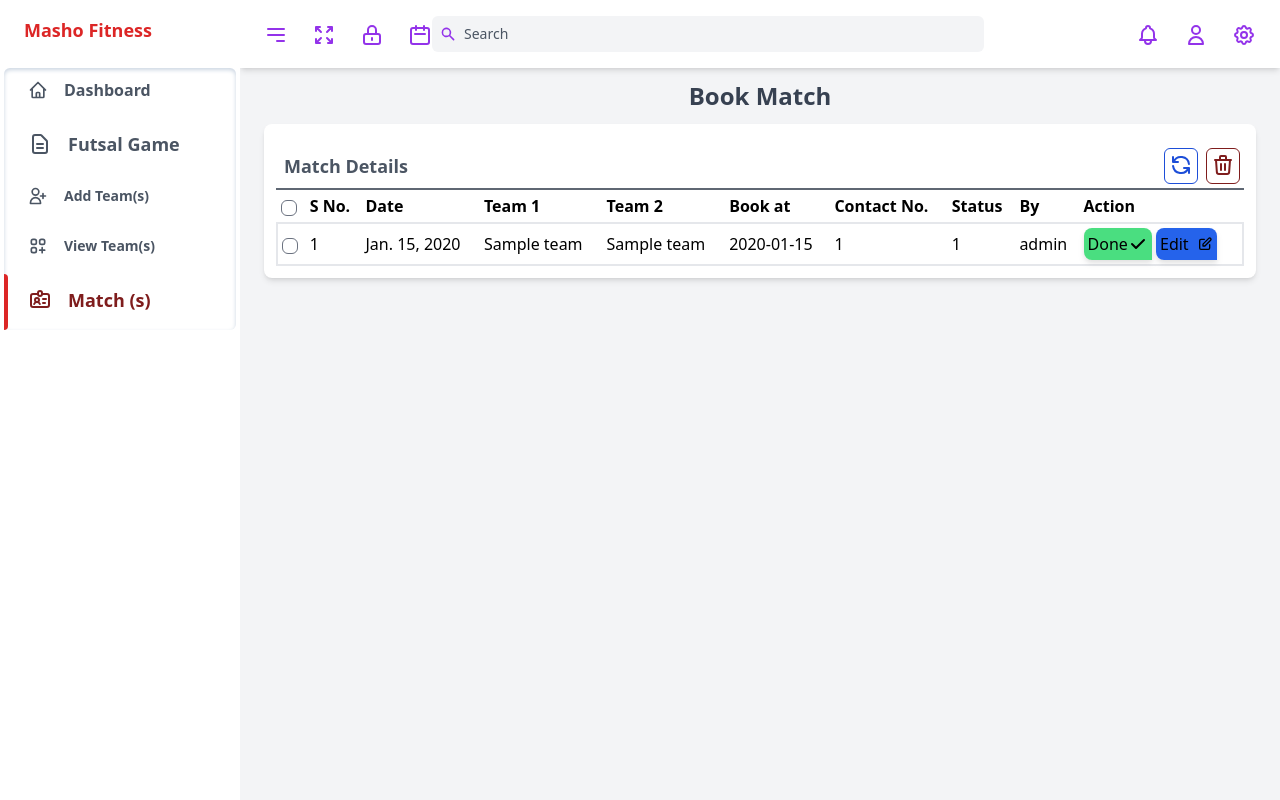
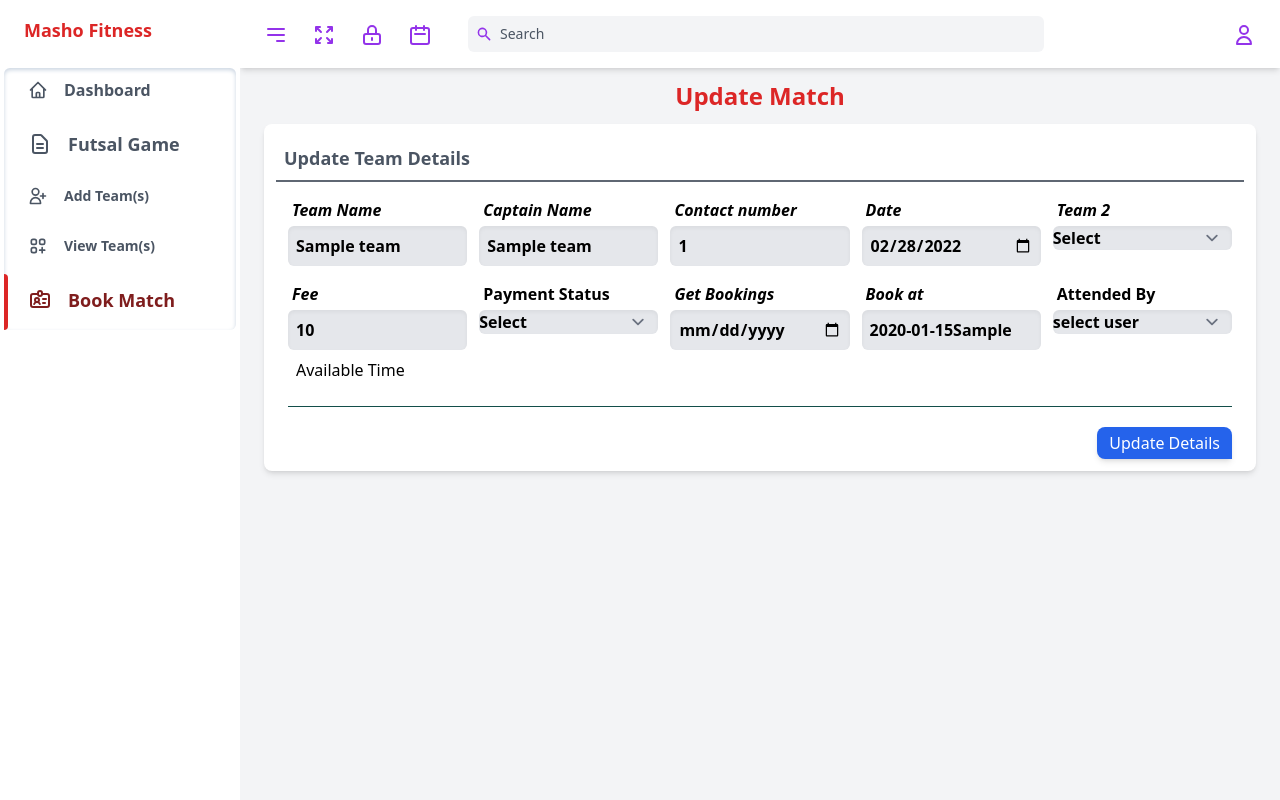
Before and after one commit to Fadhoo/MashoFitness, a Django app: page /matches/?match_edit_row_id=1 in a window 1280 px wide. Run offline with Django 3.2, Linux system fonts and the light colour scheme; tables that the repository leaves empty hold one stand-in row (values such as "Sample post"); style sheets or scripts are compiled from the project's sources; some libraries are stand-ins or nearby versions.

Commit message:
booking match update task completed of

```diff
--- a/futsal/templates/matches.html
+++ b/futsal/templates/matches.html
@@ -287,7 +287,7 @@
                                               </svg>
                                         </button>
                                     </a>
-                                    <a href="/updateFutsalMatch/?match_edit_row_id={{match.id}}">
+                                    <a href="/matches/?match_edit_row_id={{match.id}}">
                                         <button class="bg-blue-600 drop-shadow-md px-1 py-1 rounded-lg inline-flex items-center rounded-br-none">
                                             <span>Edit</span>
                                             <svg xmlns="http://www.w3.org/2000/svg" class="h-4 ml-2 w-4" fill="none" viewBox="0 0 24 24" stroke="currentColor">
--- a/futsal/templates/updateFutsalMatch.html
+++ b/futsal/templates/updateFutsalMatch.html
@@ -191,119 +191,108 @@
                             class="p-2 font-semibold text-lg text-gray-600  border-b-2 border-gray-700 border-opacity-80">
                             Update Team Details
                         </p>
-                        <form class="m-3" action="">
+                        <form class="m-3" action="/updateFutsalMatch/" method="post">
+                            {% csrf_token %}
                             <!-- Member Details-->
                             <div class="grid sm:grid-cols-1 md:grid-cols-5 font-semibold gap-3">
 
                                 <div class="flex flex-col">
                                     <label for="" class="m-1 italic">Team Name</label>
-                                    <input type="text" class="rounded-md p-2 outline-none border-none shadow-inner bg-gray-200">
+                                    <input type="text" class="rounded-md p-2 outline-none border-none shadow-inner bg-gray-200"
+                                    value="{{TeamRecord.team1.team_name}}" name="team_name1" readonly>
                                 </div>
 
                                 <div class="flex flex-col">
                                     <label for="" class="m-1 italic">Captain Name</label>
-                                    <input type="text" class="rounded-md p-2 outline-none border-none shadow-inner bg-gray-200">
+                                    <input type="text" class="rounded-md p-2 outline-none border-none shadow-inner bg-gray-200"
+                                    value="{{TeamRecord.team1.captain_name}}" name="captain-name">
                                 </div>
 
                                 <div class="flex flex-col">
                                     <label for="" class="m-1 italic">Contact number</label>
-                                    <input type="text" class="rounded-md p-2 outline-none border-none shadow-inner bg-gray-200">
+                                    <input type="text" class="rounded-md p-2 outline-none border-none shadow-inner bg-gray-200"
+                                    value="{{TeamRecord.team1.contact_number}}" name="contact-number"
+                                    >
                                 </div>
 
                                 <div class="flex flex-col">
                                     <label for="" class="m-1 italic">Date</label>
-                                    <input type="date" class="rounded-md p-2 outline-none border-none shadow-inner bg-gray-200">
+                                    <input type="date" class="rounded-md p-2 outline-none border-none shadow-inner bg-gray-200"
+                                    name="date" id="today-date">
                                 </div>
 
 
                                 <div class="flex flex-col">
                                     <label for="" class="m-1 italic">Team 2</label>
-                                    <input type="text" class="rounded-md p-2 outline-none border-none shadow-inner bg-gray-200">
+                                    <select name="team_name2" id=""
+                                        class="rounded-md bg-gray-200 outline-none border-none shadow-inner">
+                                        <option value="">Select</option>
+                                        {% for i in teamNames %}
+
+                                        <option value="{{i.team_name}}">{{i.team_name}}</option>
+                                        {% endfor %}
+                                    </select>
                                 </div>
 
                                 <div class="flex flex-col">
                                     <label for="" class="m-1 italic">Fee</label>
-                                    <input type="text" class="rounded-md p-2 outline-none border-none shadow-inner bg-gray-200">
+                                    <input type="text" class="rounded-md p-2 outline-none border-none shadow-inner bg-gray-200"
+                                    value="{{TeamRecord.fee}}" name="fee"
+                                    >
                                 </div>
 
                                 <div class="flex flex-col">
                                     <label for="" class="m-1">Payment Status</label>
-                                    <select name="" id=""
+                                    <select name="payment_status" id="" value="{{TeamRecord.paid}}"
                                         class="rounded-md bg-gray-200 outline-none border-none shadow-inner">
                                         <option value="">Select</option>
-                                        <option value="">Paid</option>
-                                        <option value="">Unpaid</option>
+                                        <option value="Paid">Paid</option>
+                                        <option value="Unpaid">Unpaid</option>
 
                                     </select>
                                 </div>
 
                                 <div class="flex flex-col">
                                     <label for="" class="m-1 italic">Get Bookings</label>
-                                    <input type="date" class="rounded-md p-2 outline-none border-none shadow-inner bg-gray-200">
+                                    <input type="date" class="rounded-md p-2 outline-none border-none shadow-inner bg-gray-200"
+                                    name="booking_date" onchange="get_Bookings(this)"
+                                    >
                                 </div>
 
                                 <div class="flex flex-col">
                                     <label for="" class="m-1 italic">Book at</label>
-                                    <input type="text" class="rounded-md p-2 outline-none border-none shadow-inner bg-gray-200">
+                                    <input type="text" class="rounded-md p-2 outline-none border-none shadow-inner bg-gray-200"
+                                    value="{{TeamRecord.booking_time.time}}{{TeamRecord.booking_time.meridiem}}" name="book_at" id="book-at"
+                                    >
                                 </div>
 
                                 <div class="flex flex-col">
                                     <label for="" class="m-1">Attended By</label>
-                                    <select name="" id="" class="rounded-md bg-gray-200 outline-none border-none shadow-inner">
+                                    <select name="attended-by" id="" class="rounded-md bg-gray-200 outline-none border-none shadow-inner">
                                         <option value="" class="">select user</option>
-                                        <option value="">user 1</option>
-                                        <option value="">user 2</option>
-                                        <option value="">Other</option>
+                                        <option value="User 1">user 1</option>
+                                        <option value="User 2">user 2</option>
+                                        <!-- <option value="">Other</option> -->
                                     </select>
                                 </div>
 
 
                             </div>
 
-                            <div class="border-b border-teal-900 ">
-                                <h1 class="p-2">Available Time</h1>
-                                <div class="grid grid-flow-col gap-2 p-3">
-                                    <div class="flex flex-row gap-3 border p-1 border-teal-900">
-                                        <span>3:00 to 4:00</span>
-                                        <svg xmlns="http://www.w3.org/2000/svg" class="h-6 text-green-700 w-6" fill="none" viewBox="0 0 24 24" stroke="currentColor">
-                                            <path stroke-linecap="round" stroke-linejoin="round" stroke-width="2" d="M5 13l4 4L19 7" />
-                                          </svg>
-                                    </div>
-                                    <div class="flex flex-row gap-3 border p-1 border-teal-900">
-                                        <span>4:00 to 5:00</span>
-                                        <svg xmlns="http://www.w3.org/2000/svg" class="h-6 text-red-700 w-6" fill="none" viewBox="0 0 24 24" stroke="currentColor">
-                                            <path stroke-linecap="round" stroke-linejoin="round" stroke-width="2" d="M10 14l2-2m0 0l2-2m-2 2l-2-2m2 2l2 2m7-2a9 9 0 11-18 0 9 9 0 0118 0z" />
-                                          </svg>
-                                    </div>
-                                    <div class="flex flex-row gap-3 border p-1 border-teal-900">
-                                        <span>5:00 to 6:00</span>
-                                        <svg xmlns="http://www.w3.org/2000/svg" class="h-6 text-green-700 w-6" fill="none" viewBox="0 0 24 24" stroke="currentColor">
-                                            <path stroke-linecap="round" stroke-linejoin="round" stroke-width="2" d="M5 13l4 4L19 7" />
-                                          </svg>
-                                    </div>
-                                    <div class="flex flex-row gap-3 border p-1 border-teal-900">
-                                        <span>6:00 to 7:00</span>
-                                        <svg xmlns="http://www.w3.org/2000/svg" class="h-6 text-red-700 w-6" fill="none" viewBox="0 0 24 24" stroke="currentColor">
-                                            <path stroke-linecap="round" stroke-linejoin="round" stroke-width="2" d="M10 14l2-2m0 0l2-2m-2 2l-2-2m2 2l2 2m7-2a9 9 0 11-18 0 9 9 0 0118 0z" />
-                                          </svg>
-                                    </div>
-                                    <div class="flex flex-row gap-3 border p-1 border-teal-900">
-                                        <span>7:00 to 8:00</span>
-                                        <svg xmlns="http://www.w3.org/2000/svg" class="h-6 text-green-700 w-6" fill="none" viewBox="0 0 24 24" stroke="currentColor">
-                                            <path stroke-linecap="round" stroke-linejoin="round" stroke-width="2" d="M5 13l4 4L19 7" />
-                                          </svg>
-                                    </div>
-                                    <div class="flex flex-row gap-3 border p-1 border-teal-900">
-                                        <span>8:00 to 9:00</span>
-                                        <svg xmlns="http://www.w3.org/2000/svg" class="h-6 text-red-700 w-6" fill="none" viewBox="0 0 24 24" stroke="currentColor">
-                                            <path stroke-linecap="round" stroke-linejoin="round" stroke-width="2" d="M10 14l2-2m0 0l2-2m-2 2l-2-2m2 2l2 2m7-2a9 9 0 11-18 0 9 9 0 0118 0z" />
-                                          </svg>
-                                    </div>
-                                </div>
+
+                            <h1 class="p-2">Available Time</h1>
+                            <div class="border-b border-teal-900 grid grid-cols-6 gap-1 p-2" id="booking-div-id">
+
+
                             </div>
 
+
+
                             <div class="flex flex-col float-right mt-5">
-                                <button class="bg-blue-600 rounded-lg px-3 text-white shadow-md rounded-br-none py-1">
+                                <input type="number" name="id" value="{{TeamRecord.id}}" hidden>
+                                <button class="bg-blue-600 rounded-lg px-3 text-white shadow-md rounded-br-none py-1"
+                                name="update-detail" value="update-detail"
+                                >
                                     Update Details
                                 </button>
                             </div>
@@ -319,6 +308,12 @@
         </div>
 
     </div>
+    <script src="{% static 'js/futsalMatch.js'%}"></script>
+
+    <script>
+        var today = new Date();
+        document.getElementById("today-date").value = today.getFullYear() + '-' + ('0' + (today.getMonth() + 1)).slice(-2) + '-' + ('0' + today.getDate()).slice(-2);
+    </script>
 </body>
 
 </html>
--- a/futsal/views.py
+++ b/futsal/views.py
@@ -71,11 +71,22 @@
         if request.GET.get("match_done_row_id"):
             pass
         if request.GET.get("match_edit_row_id"):
-            pass
+            match=Match.objects.filter(id=request.GET.get("match_edit_row_id"))[0]
+            return render(request, "updateFutsalMatch.html", {'TeamRecord': match,
+            "teamNames": Team.objects.all().exclude(team_name=match.team1.team_name)})
+
     return render(request, 'matches.html', {'TeamRecord': Match.objects.all()})
 
 def updateFutsalMatch(request):
-    return render(request,"updateFutsalMatch.html")
+    if request.method == "POST":
+        if request.POST.get("update-detail"):
+            print("edit edit edit edit **** ")
+            update_match = updateMatchBooking(request)
+            print(update_match)
+
+
+
+    return render(request,"updateFutsalMatch.html", {"TeamRecord": Match.objects.all()})
 
 
 
```
Also changed, not shown: futsal/functions.py (+23 -0 lines), theme/templates/pos/addNonStockItem.html (renamed from theme/static/pos/addNonStockItem.html), theme/templates/pos/addProducts.html (renamed from theme/static/pos/addProducts.html), theme/templates/pos/additem.html (renamed from theme/static/pos/additem.html), theme/templates/pos/customer.html (added), theme/templates/pos/inventory.html (renamed from theme/static/pos/inventory.html), theme/templates/pos/pos.html (renamed from theme/static/pos/pos.html), theme/templates/pos/purchase_Return.html (added), theme/templates/pos/purchases.html (renamed from theme/static/pos/purchases.html), theme/templates/pos/sales.html (renamed from theme/static/pos/sales.html), theme/templates/pos/sales_Return.html (renamed from theme/static/pos/sales_Return.html), theme/templates/pos/salesterminal.html (renamed from theme/static/pos/salesterminal.html), theme/templates/pos/supplier.html (added).
